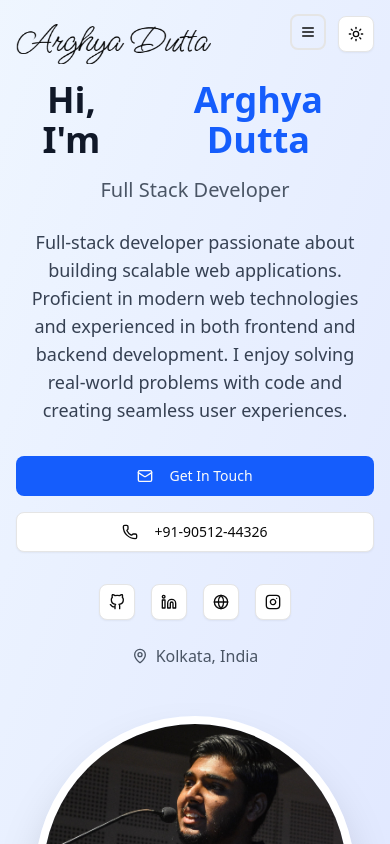
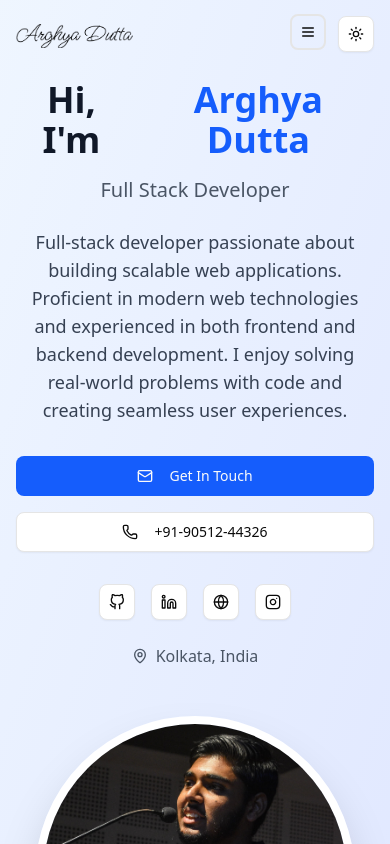
Before and after one commit to arghyadutta080/portfolio-2.0, a Next.js app: page / in a window 390 px wide. Shown: the top 844 px of the page. Built offline with nearby package versions, Linux system fonts and the light colour scheme.

Commit message:
fix: signature_logo responsiveness

```diff
--- a/components/sections/navigation.tsx
+++ b/components/sections/navigation.tsx
@@ -39,7 +39,7 @@ export function Navigation() {
             <Image
               src={portfolioData.personal.signatureLogo}
               alt="Portfolio Logo"
-              className="h-10 w-auto mt-6 brightness-0 dark:brightness-100"
+              className="h-6 md:h-9 w-auto mt-2 md:mt-3 brightness-0 dark:brightness-100"
               height={200}
               width={200}
               priority
```
